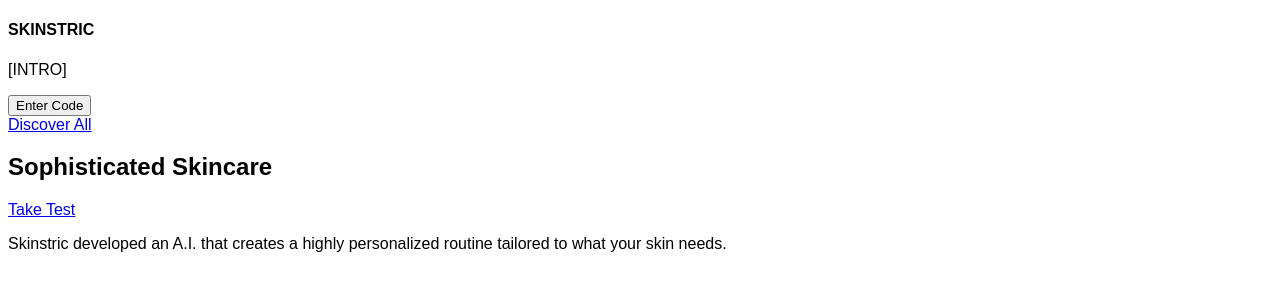
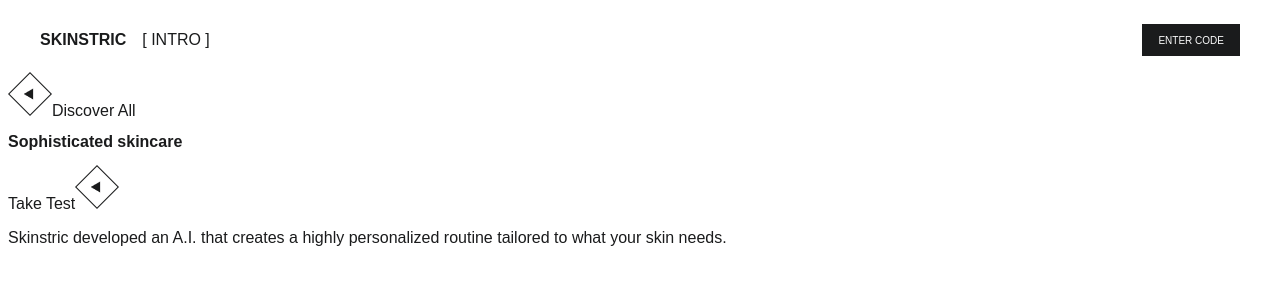
Before and after one commit to illider8bread/solis-skinstric-internship, a React (Vite) app: page / in a window 1280 px wide. Shown: the top 300 px of the page. Built offline with nearby package versions, Linux system fonts and the light colour scheme; a web font is replaced by a local one.

Commit message:
Created CSS for the header section

```diff
--- a/src/App.css
+++ b/src/App.css
@@ -11,5 +11,48 @@
 }
 
 *{
+    box-sizing: border-box;
     font-family: 'Roobert TRIAL', Arial, Helvetica, sans-serif;
+    font-size: 16px;
+    color: var(--theme-black);
+    --theme-black: #1A1B1C;
+    --theme-grey: rgba(26, 27, 28, 1);
 }
+
+a{
+    text-decoration: none;
+    color: inherit;
+}
+
+header{
+    display: flex;
+    justify-content: space-between;
+    align-items: center;
+    height: 4rem;
+    padding: 1.25rem 2rem
+}
+
+.header__logo--wrapper{
+    display: flex;
+    align-items: center;
+}
+.header__logo{
+    padding-right: 1rem;
+    text-transform: uppercase;
+}
+
+.header__logo--location{
+    color: var(--theme-grey);
+}
+
+.header__btn{
+    height: 2rem;
+    padding: 8px 16px;
+    text-align: center;
+    text-transform: uppercase;
+    border: none;
+    color: #FCFCFC ;
+    background-color: var(--theme-black);
+    font-size: 10px;
+
+}
--- a/src/components/Header.jsx
+++ b/src/components/Header.jsx
@@ -6,17 +6,18 @@
         <header>
             <div className="header__logo--wrapper">
                 <h4 className="header__logo">
-                    SKINSTRIC
+                    skinstric
                 </h4>
                 <p className="header__logo--location">
-                    [INTRO] {/* Make this line dynamic? */}
+                    [ INTRO ] {/* Make this line dynamic? */}
                 </p>
             </div>
-            <div className="header__btn--wrapper">
+            <div className="header__btn--wrapper"> {/* Make this display only on the first page (maybe a function attached to the buttons that toggles true or false?) */}
                 <button className="header__btn">
                     Enter Code
                 </button>
             </div>
+
         </header>
     )
 }
--- a/src/pages/Landing.jsx
+++ b/src/pages/Landing.jsx
@@ -1,4 +1,5 @@
 import { Link } from "react-router"
+import btn from '../assets/buttin-icon-shrunk.png'
 
 function Landing() {
 
@@ -7,17 +8,17 @@
             <section className="landing__body">
                 <div className="landing__discover--wrapper">
                     <Link>
-                        <img src="" alt="" className="left-arrow" />
+                        <img src={btn} alt="" className="left-arrow" />
                         Discover All
                     </Link>
                 </div>
                 <div className="landing__title--wrapper">
-                    <h1 className="landing__title">Sophisticated Skincare</h1>
+                    <h1 className="landing__title">Sophisticated skincare</h1>
                 </div>
                 <div className="landing__test--wrapper">
                     <Link>
                         Take Test
-                        <img src="" alt="" className="right-arrow" />
+                        <img src={btn} alt="" className="right-arrow" />
                     </Link>
                 </div>
             </section>
```
Also changed, not shown: src/assets/Rectangle 2710.png (added), src/assets/buttin-icon-shrunk.png (added).
